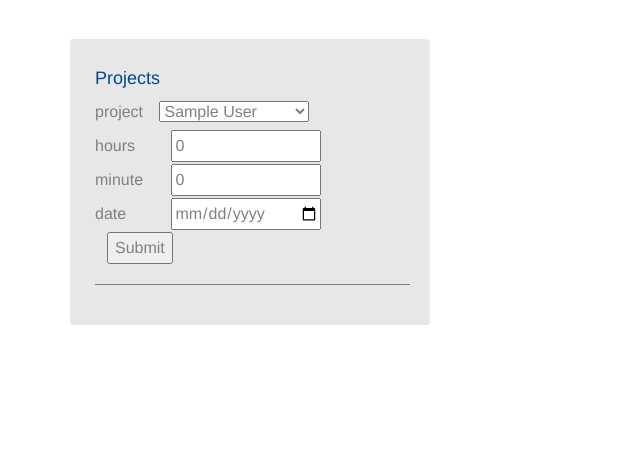
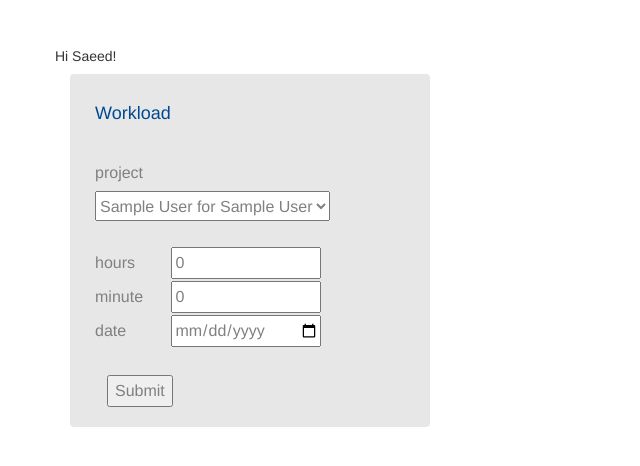
Before and after one commit to saeednm/revHW, a PHP site: page /stuff/home.php in a window 1280 px wide. Shown: the part 51-517 px from the top of the page, without its empty margins (0-640 px from the left). Run offline with PHP 8.4, Linux system fonts and the light colour scheme; tables that the repository leaves empty or names only in its code hold one stand-in row (values such as "Sample post"); some libraries are stand-ins or nearby versions.

Commit message:
UI changes

```diff
--- a/home.php
+++ b/home.php
@@ -1,5 +1,6 @@
 <?php
-    require_once 'Data.php';
+    $loginUser="Saeed";
+	require_once 'Data.php';
     $d = new Data();
     $result = $d->getProjects();
 ?>
@@ -10,7 +11,7 @@
     <meta charset="UTF-8">
     <title>Reviso HW</title>
     <!-- Latest compiled and minified CSS -->
-    <link rel="stylesheet" href="./bower_components/bootstrap/dist/css/bootstrap.min.css">
+    <link rel="stylesheet" href="/bower_components/bootstrap/dist/css/bootstrap.min.css">
     <link rel="stylesheet" href="./stylesheets/main.min.css">
     <link rel="stylesheet" href="./stylesheets/products.min.css">
     <script type="text/javascript" src="script.js"></script>
@@ -40,29 +41,33 @@
   </head>
 </head>
 <body>
+
 <?php include('menu.html'); ?>
 <div class="container">
     <div class="row">
+		<?php echo "<h5> Hi ".$loginUser."! </h5>"; ?>
         <div class="col-md-4">
             <div class="side-bar">
 
-                <h4>Projects</h4>
+                <h4>Workload </h4>
 
 				<form>
 
 				<input hidden name="type" value="work"> </input>
-
-				<label style="width:60px">project</label>
-				<select name="project" style="width:150px">
+				<br>
+				<label style="width:72px">project</label>
+				<br>
+				<select name="project" style=" height:30px">
 
 
                 <?php
 
                 while ($row = $result->fetch_assoc()) {
-                    echo "<option value='" . $row["p_id"] . "' >". $row["p_name"] . "</option>";
+                    echo "<option value='" . $row["p_id"] . "' >". $row["p_name"] . " for ". $row["c_name"] . "</option>";
                 }
                 ?>
 				</select>
+				<br>
 				<br>
 				<label style="width:60px">hours</label>
 
@@ -74,19 +79,17 @@
 				<label style="width:60px">date</label>
 				<input id="date" name="date" type="date" value="date" style="width:150px"> </input>
 				<br>
+				<br>
 				<input name="submit" type="submit" value="Submit"> </input>
 				</form>
-                <hr>
-
-
             </div>
         </div>
 
     </div>
 </div>
 <!-- scripts added last for faster loading -->
-<script src="./bower_components/jquery/dist/jquery.min.js"></script>
-<script src="./bower_components/bootstrap/dist/js/bootstrap.min.js"></script>
+<script src="/bower_components/jquery/dist/jquery.min.js"></script>
+<script src="/bower_components/bootstrap/dist/js/bootstrap.min.js"></script>
 
 
 </body>
```
